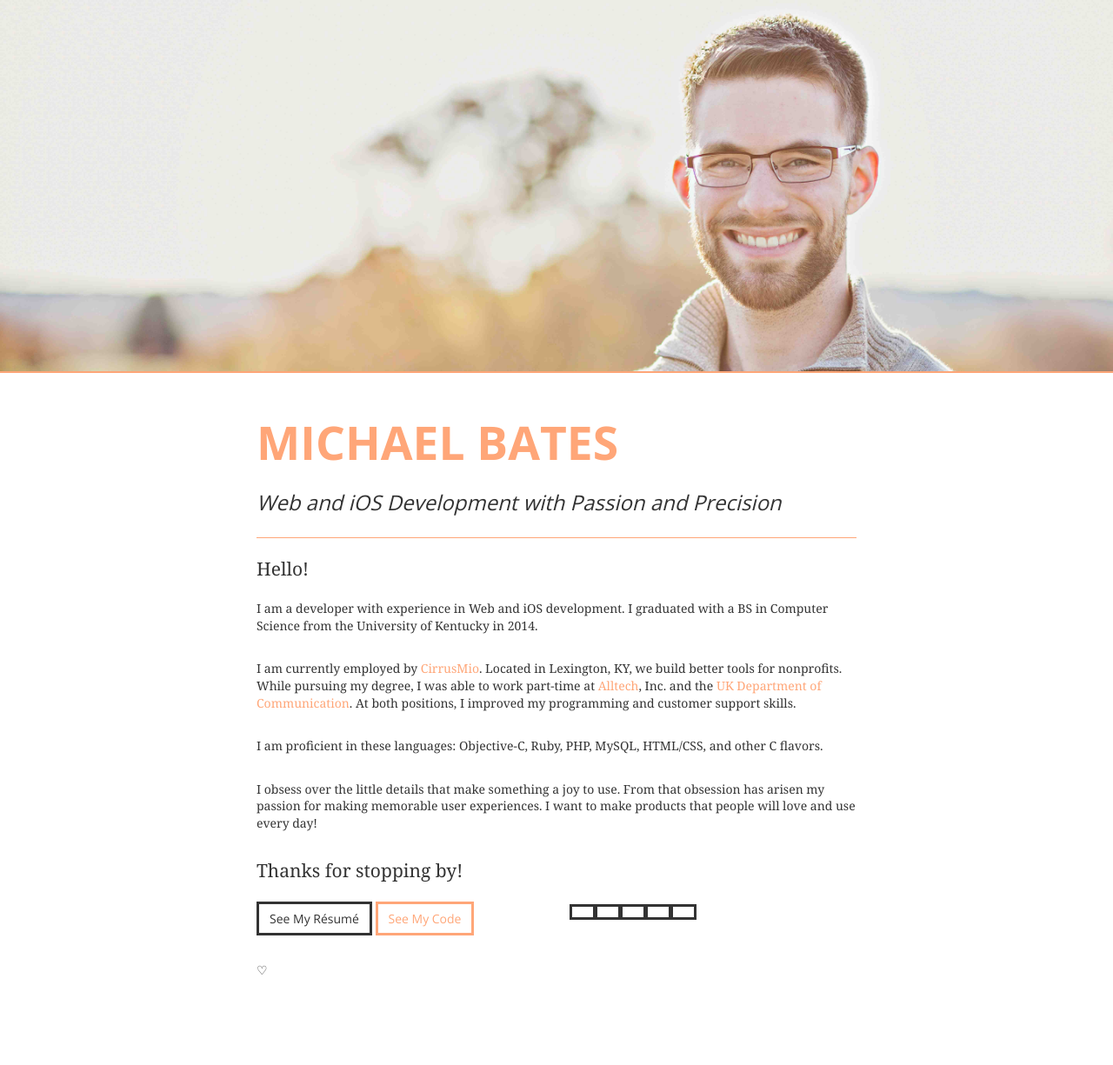
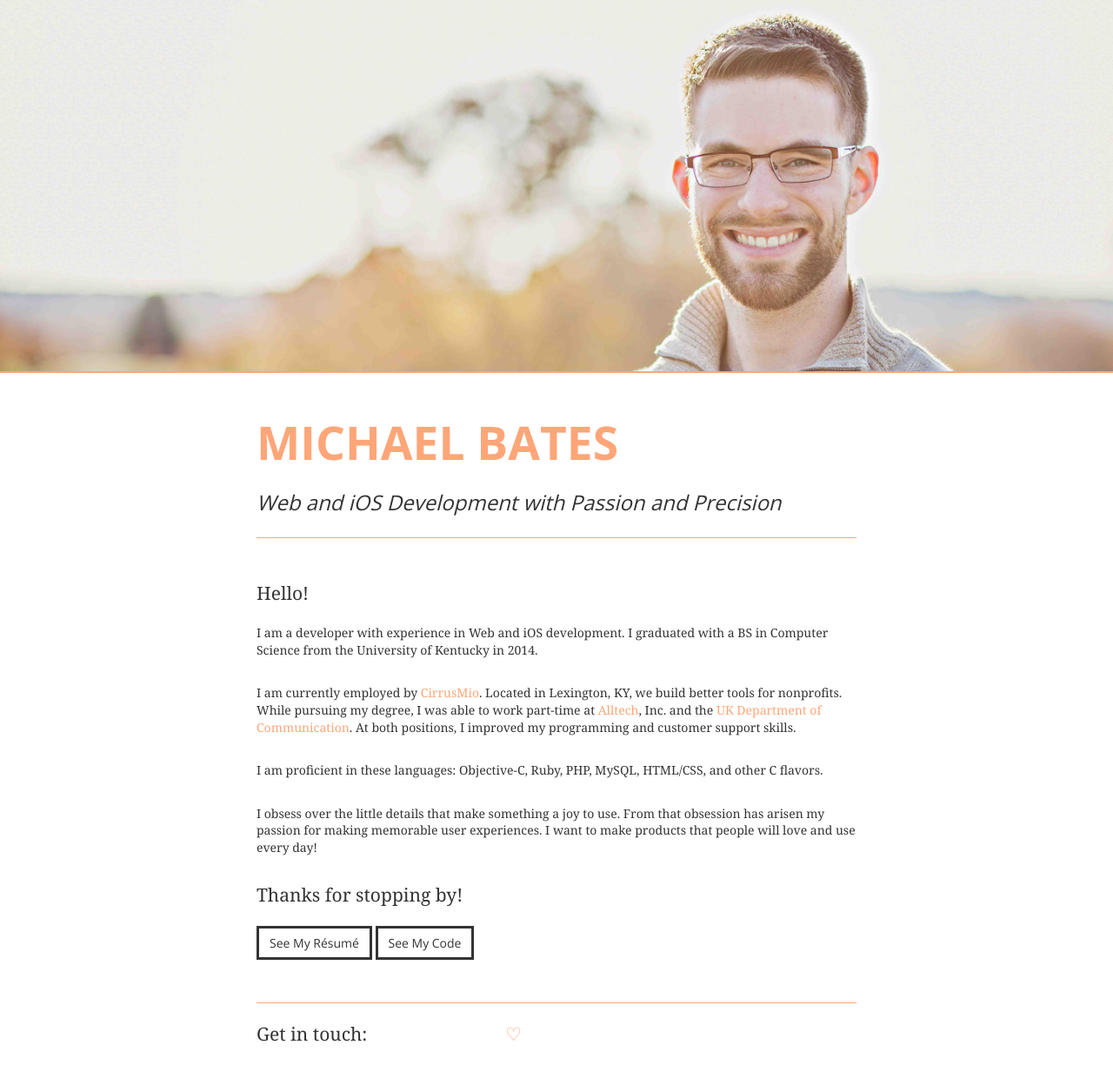
Before and after one commit to mklbtz/mklbtz.github.io, a Jekyll site: the page built from index.html, in a window 1280 px wide. Shown: the whole page at 87% size. Built offline with Jekyll 4.4.1, drawn with Linux system fonts in a browser that asks for light colours; nearby versions of some CDN libraries; some web fonts are replaced; Markdown is read by kramdown in place of the engine named in the settings; before the commit the page ends 1156 px from its top, so only the background shows below that.

```diff
--- /dev/null
+++ b/_includes/banner_404.html
@@ -0,0 +1,5 @@
+<div id="banner" class="container-fluid">
+  <div class="row">
+    <img src="/images/404_banner.jpg" class="img-responsive header-border">
+  </div>
+</div>
--- /dev/null
+++ b/_includes/banner_main.html
@@ -0,0 +1,5 @@
+<div id="banner" class="container-fluid">
+  <div class="row">
+    <img src="/images/banner_1.jpg" class="img-responsive header-border">
+  </div>
+</div>
--- a/_includes/footer.html
+++ b/_includes/footer.html
@@ -1,5 +1,14 @@
-<div class="container">
+<div id="footer" class="container">
   <div class="col-xs-12">
-    <p onclick="heart()">&#9825;</p>
+    <hr>
+    <p class="lead">
+      Get in touch:&ensp;
+      <a href="&#x6d;&#x61;&#105;&#x6c;&#116;&#x6f;&#x3a;&#x6d;&#107;&#108;&#98;&#116;&#122;&#64;&#103;&#x6d;&#97;&#105;&#x6c;&#46;&#x63;&#x6f;&#x6d;" title="&#109;&#107;&#x6c;&#98;&#x74;&#x7a;&#x40;&#x67;&#109;&#x61;&#105;&#x6c;&#x2e;&#x63;&#111;&#x6d;">&ensp;<span class="zocial-email"></span>&ensp;</a>
+      <a href="http://twitter.com/mklbtz">&ensp;<span class="zocial-twitter"></span>&ensp;</a>
+      <a href="http://steamcommunity.com/id/mklbtz/">&ensp;<span class="zocial-steam"></span>&ensp;</a>
+      <a href="http://www.reddit.com/user/mklbtz">&ensp;<span class="zocial-reddit"></span>&ensp;</a>
+      <a href="https://www.linkedin.com/profile/view?id=147740133">&ensp;<span class="zocial-linkedin"></span>&ensp;</a>
+      <a href="/heart.html">&ensp;&#9825;&ensp;</a>
+    </p>
   </div>
 </div>
--- a/_includes/header.html
+++ b/_includes/header.html
@@ -1,9 +1,4 @@
-<div class="container-fluid">
-  <div class="row">
-    <img src="/images/banner_1.jpg" class="img-responsive header-border">
-  </div>
-</div>
-<div class="container">
+<div id="site-header" class="container">
   <div class="col-xs-12">
     <h1 id="site-title"><b><a href="/">MICHAEL BATES</a></b></h1>
     <h3 id="site-subhead"><em>Web and iOS Development with Passion and Precision</em></h3>
--- a/_layouts/default.html
+++ b/_layouts/default.html
@@ -1,4 +1,5 @@
 {% include html_open.html %}
+{% include banner_main.html %}
 {% include header.html %}
 <div class="container">
   {{ content }}
--- a/css/custom.css
+++ b/css/custom.css
@@ -10,6 +10,14 @@
 */
 
 @import url(http://weloveiconfonts.com/api/?family=zocial);
+
+#footer {
+  margin-top: 2em;
+}
+
+#site-header {
+  margin-bottom: 2em;
+}
 
 /* zocial */
 [class*="zocial-"]:before {
--- a/index.html
+++ b/index.html
@@ -17,18 +17,7 @@ layout: default
   </p>
   <p class="lead">Thanks for stopping by!</p>
 </div>
-<div class="col-sm-6">
-  <p>
-    <a href="/resume.html" class="btn btn-default">See My R&eacute;sum&eacute;</a>
-    <a href="http://github.com/mklbtz" class="btn btn-primary">See My Code</a>
-  </p>
+<div class="col-sm-12">
+  <a href="/resume.html" class="btn btn-default">See My R&eacute;sum&eacute;</a>
+  <a href="http://github.com/mklbtz" class="btn btn-default">See My Code</a>
 </div>
-<div class="col-sm-6">
-  <div class="btn-group">
-    <a class="btn btn-default" href="&#x6d;&#x61;&#105;&#x6c;&#116;&#x6f;&#x3a;&#x6d;&#107;&#108;&#98;&#116;&#122;&#64;&#103;&#x6d;&#97;&#105;&#x6c;&#46;&#x63;&#x6f;&#x6d;" title="&#109;&#107;&#x6c;&#98;&#x74;&#x7a;&#x40;&#x67;&#109;&#x61;&#105;&#x6c;&#x2e;&#x63;&#111;&#x6d;"><span class="zocial-email"></span></a>
-    <a class="btn btn-default" href="http://twitter.com/mklbtz"><span class="zocial-twitter"></span></a>
-    <a class="btn btn-default" href="http://steamcommunity.com/id/mklbtz/"><span class="zocial-steam"></span></a>
-    <a class="btn btn-default" href="http://www.reddit.com/user/mklbtz"><span class="zocial-reddit"></span></a>
-    <a class="btn btn-default" href="https://www.linkedin.com/profile/view?id=147740133"><span class="zocial-linkedin"></span></a>
-  </div>
-</div>
```
Also changed, not shown: 404.html (+6 -9 lines), heart.html (added, +18 -0 lines).
